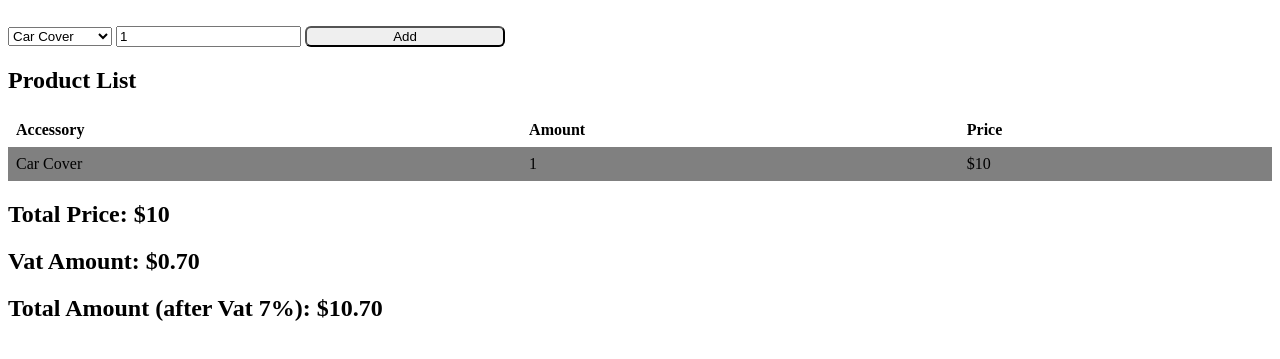
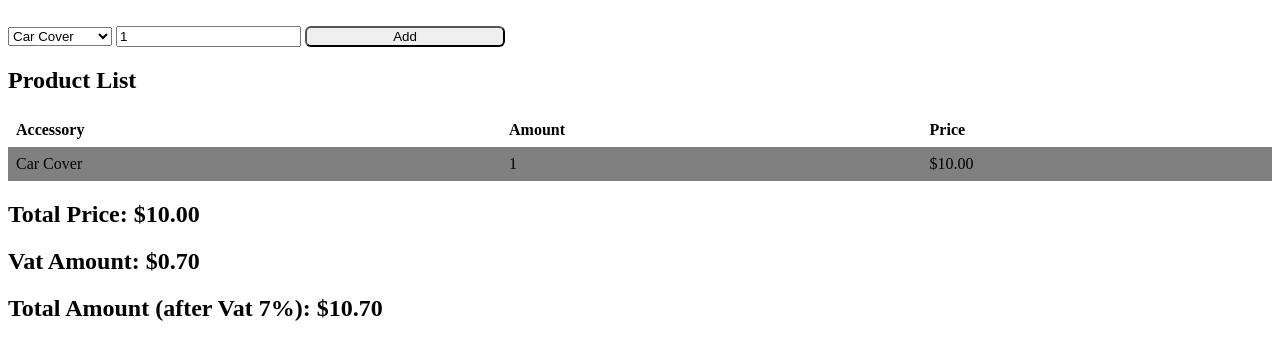
Before and after one commit to Aris823/Aris823.github.io, a plain HTML site: page accessory/index.html in a window 1280 px wide. Both pictures are taken after a click on the button "Add". Shown: the part 105-464 px from the top of the page. Drawn offline with nearby package versions, Linux system fonts and the light colour scheme.

Commit message:
accessory store code update

```diff
--- a/accessory/index.html
+++ b/accessory/index.html
@@ -4,6 +4,8 @@
 <head>
     <title>Car Accessories</title>
     <link rel="stylesheet" type="text/css"   href="/css/global.css">
+    <script src="https://code.jquery.com/jquery-3.6.0.min.js"
+    integrity="sha256-/xUj+3OJU5yExlq6GSYGSHk7tPXikynS7ogEvDej/m4=" crossorigin="anonymous"></script>
 </head>
 <body>
     <h1>Car Accessories</h1>
@@ -34,33 +36,59 @@
 
     <script>
         function addItem() {
-            var accessorySelect = document.getElementById("accessory-select");
-            var selectedAccessory = accessorySelect.options[accessorySelect.selectedIndex].text;
-            var selectedAccessoryValue = accessorySelect.options[accessorySelect.selectedIndex].value;
-            var amountInput = document.getElementById("amount-input");
-            var amount = amountInput.value;
-            var accessoryTable = document.getElementById("accessory-table");
-            var price = parseFloat(selectedAccessoryValue)
-            var totalPrice = document.getElementById("total-price");
-            var productTable = document.getElementById("product-list");
+            // var accessorySelect = document.getElementById("accessory-select");
+            // var selectedAccessory = accessorySelect.options[accessorySelect.selectedIndex].text;
+            // var selectedAccessoryValue = accessorySelect.options[accessorySelect.selectedIndex].value;
+            // var amountInput = document.getElementById("amount-input");
+            // var amount = amountInput.value;
+            // var accessoryTable = document.getElementById("accessory-table");
+            // var price = parseFloat(selectedAccessoryValue)
+            // var totalPrice = document.getElementById("total-price");
+            // var productTable = document.getElementById("product-list");
 
-            var row = productTable.insertRow(-1);
-            var accessoryCell = row.insertCell(0);
-            var amountCell = row.insertCell(1);
-            var priceCell = row.insertCell(2);
+            var selectedAccessory = $("#accessory-select option:selected").text();
+            var selectedAccessoryValue = parseFloat($("#accessory-select").val());
+            var amount = parseInt($("#amount-input").val());
+            var price = selectedAccessoryValue * amount;
 
-            accessoryCell.innerHTML = selectedAccessory;
-            amountCell.innerHTML = amount;
-            priceCell.innerHTML = "$" + (price * amount);
 
-            totalPrice.innerHTML = "$" + (parseFloat(totalPrice.innerHTML.substring(1)) + (price * amount));
+            // var row = productTable.insertRow(-1);
+            // var accessoryCell = row.insertCell(0);
+            // var amountCell = row.insertCell(1);
+            // var priceCell = row.insertCell(2);
+
+            var newRow = `
+                <tr>
+                    <td>${selectedAccessory}</td>
+                    <td>${amount}</td>
+                    <td>$${price.toFixed(2)}</td>
+                </tr>
+            `;
+
+            $("#product-list tbody").append(newRow);
+
+
+
+            // accessoryCell.innerHTML = selectedAccessory;
+            // amountCell.innerHTML = amount;
+            // priceCell.innerHTML = "$" + (price * amount);
+            // totalPrice.innerHTML = "$" + (parseFloat(totalPrice.innerHTML.substring(1)) + (price * amount));
+
+            var currentTotal = parseFloat($("#total-price").text().substring(1));
+            var newTotal = currentTotal + price;
+            $("#total-price").text("$" + newTotal.toFixed(2));
 
             var vatRate = 0.07; // 7% VAT rate
-            var vatAmount = parseFloat(totalPrice.innerHTML.substring(1))* vatRate;
-            document.getElementById("vatAmount").textContent = "$" + vatAmount.toFixed(2);
+            var vatAmount = newTotal * vatRate;
+            $("#vatAmount").text("$" + vatAmount.toFixed(2));
+            // var vatAmount = parseFloat(totalPrice.innerHTML.substring(1))* vatRate;
+            //document.getElementById("vatAmount").textContent = "$" + vatAmount.toFixed(2);
 
-            var totalAmount = parseFloat(totalPrice.innerHTML.substring(1)) + vatAmount;
-            document.getElementById("totalAmount").textContent = "$" + totalAmount.toFixed(2);
+            // var totalAmount = parseFloat(totalPrice.innerHTML.substring(1)) + vatAmount;
+            //document.getElementById("totalAmount").textContent = "$" + totalAmount.toFixed(2);
+
+            var totalAmount = newTotal + vatAmount;
+            $("#totalAmount").text("$" + totalAmount.toFixed(2));
 
         }
 
```
